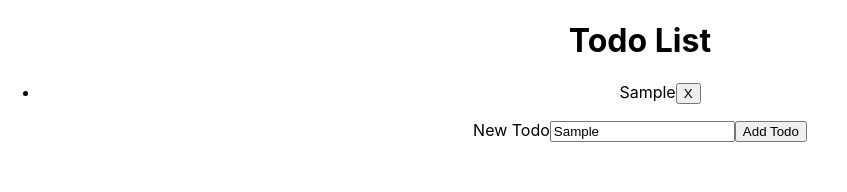
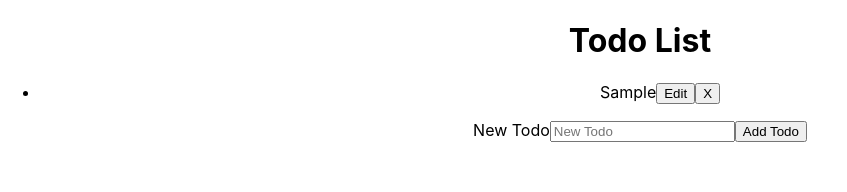
Before and after one commit to GregoryMoskalev/todo-list, a React (Create React App) app: page / in a window 1280 px wide. Both pictures are taken after typing "Sample" into the empty fields and a click on the button "Add Todo". Shown: the top 192 px of the page, without its empty margins (0-847 px from the left). Built offline with nearby package versions, Linux system fonts and the light colour scheme.

Commit message:
some rework

```diff
--- a/src/NewTodoForm.js
+++ b/src/NewTodoForm.js
@@ -12,8 +12,9 @@ export class NewTodoForm extends Component {
 
 	handleSubmit(evt) {
 		evt.preventDefault();
-		const newTodo = { ...this.state, id: uuidv4() };
-		this.props.add(newTodo);
+		const todos = { ...this.state, id: uuidv4() };
+		this.props.add(todos);
+		this.setState({ content: '' });
 	}
 
 	handleChange(evt) {
@@ -31,6 +32,7 @@ export class NewTodoForm extends Component {
 					id="content"
 					value={this.state.content}
 					onChange={this.handleChange}
+					placeholder="New Todo"
 				/>
 				<button>Add Todo</button>
 			</form>
--- a/src/Todo.js
+++ b/src/Todo.js
@@ -13,10 +13,11 @@ export class Todo extends Component {
 
 	render() {
 		return (
-			<div>
+			<li key={this.props.id}>
 				{this.props.content}
+				<button>Edit</button>
 				<button onClick={this.handleRemove}>X</button>
-			</div>
+			</li>
 		);
 	}
 }
--- a/src/TodoList.js
+++ b/src/TodoList.js
@@ -24,9 +24,7 @@ export class TodoList extends Component {
 
 	render() {
 		const todos = this.state.todos.map((item) => (
-			<li>
-				<Todo id={item.id} key={item.id} remove={this.remove} content={item.content} />
-			</li>
+			<Todo id={item.id} key={item.id} remove={this.remove} content={item.content} />
 		));
 		return (
 			<div>
```
